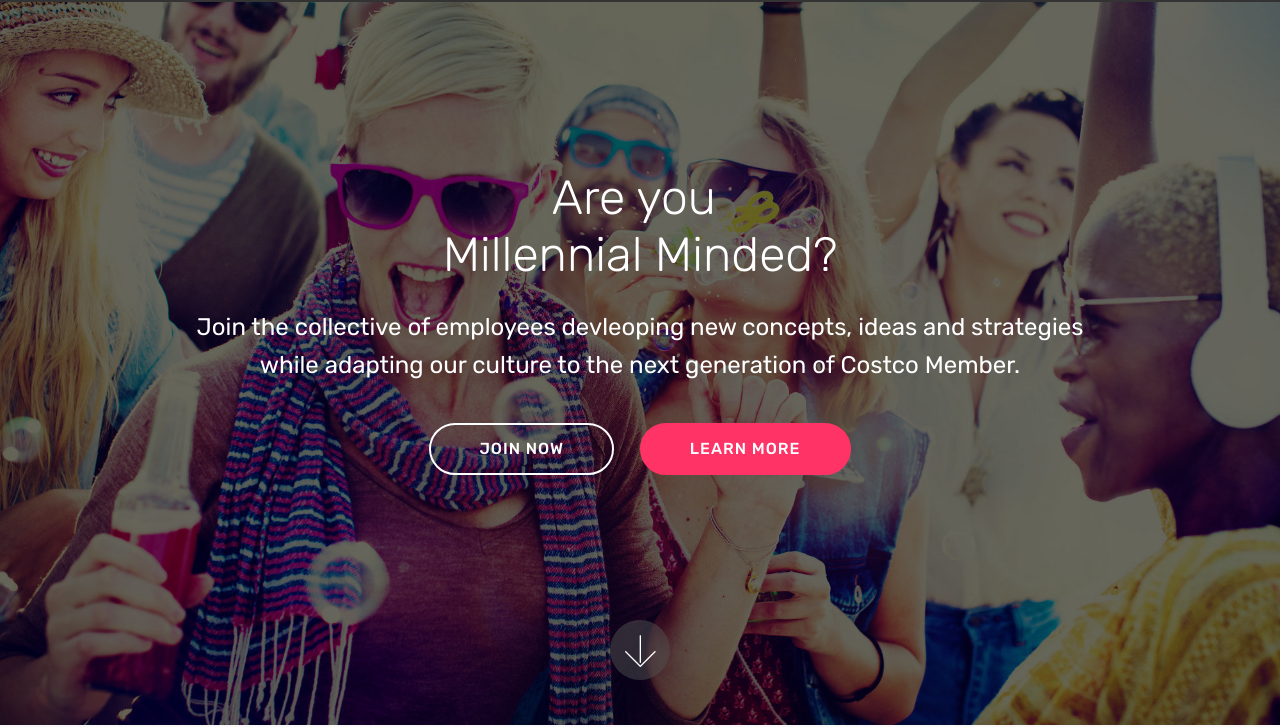
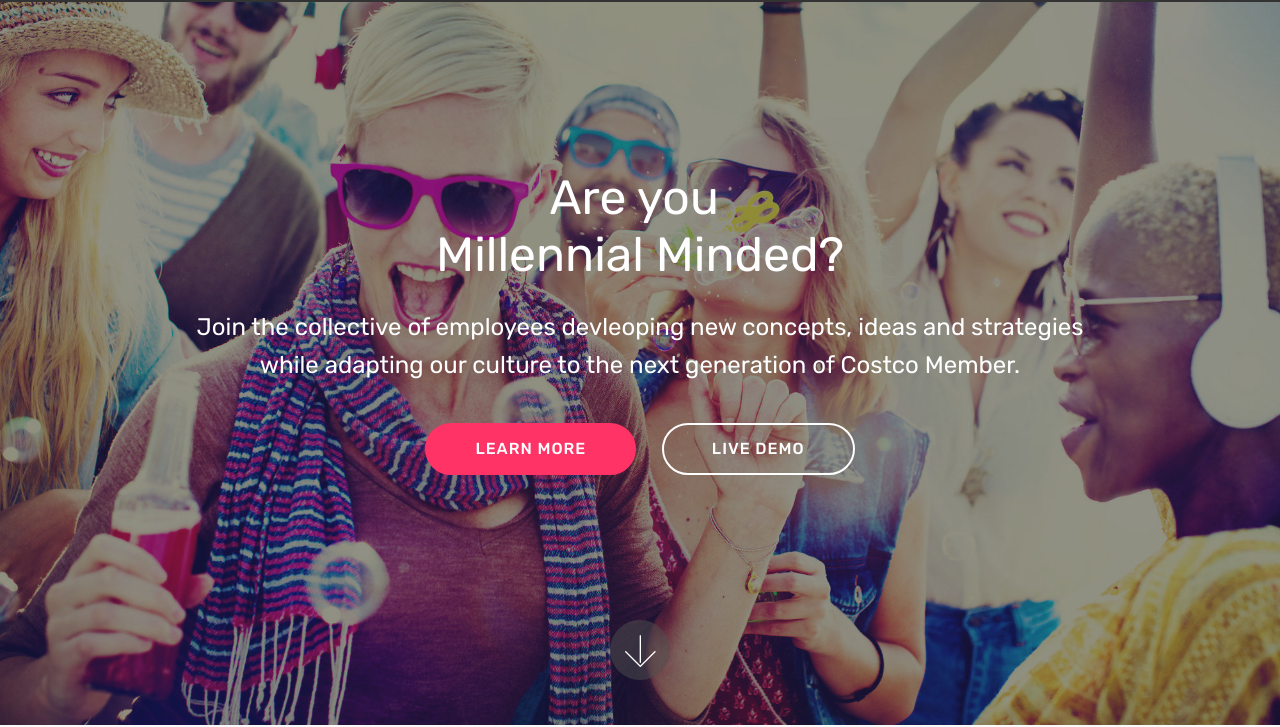
Before and after one commit to millennialcorps/millennialcorps.github.io, a plain HTML site: page index.html in a window 1280 px wide. Shown: the part 75-802 px from the top of the page. Drawn offline with Linux system fonts and the light colour scheme; files whose address does not match are found by name.

Commit message:
create github pages

```diff
--- a/assets/mobirise/css/mbr-additional.css
+++ b/assets/mobirise/css/mbr-additional.css
@@ -1372,7 +1372,7 @@ body {
 .dropup .dropdown-toggle::after {
   display: none;
 }
-.cid-r4JEcrEN2S {
+.cid-r4JMQaLyte {
   background-image: url("../../../assets/images/rsz-millennials-beach-party-2000x1358.jpg");
 }
 .cid-r3yk7HOX50 {
--- a/index.html
+++ b/index.html
@@ -8,7 +8,7 @@
   <meta name="viewport" content="width=device-width, initial-scale=1, minimum-scale=1">
   <link rel="shortcut icon" href="assets/images/logo2.png" type="image/x-icon">
   <meta name="description" content="">
-  <title>Home</title>
+  <title>Millennial Corps</title>
   <link rel="stylesheet" href="assets/web/assets/mobirise-icons/mobirise-icons.css">
   <link rel="stylesheet" href="assets/tether/tether.min.css">
   <link rel="stylesheet" href="assets/bootstrap/css/bootstrap.min.css">
@@ -55,23 +55,27 @@
     </nav>
 </section>
 
-<section class="engine"><a href="https://mobiri.se/w">html5 templates</a></section><section class="header5 cid-r4JEcrEN2S mbr-fullscreen" id="header5-n">
+<section class="engine"><a href="https://mobiri.se/k">how to develop free website</a></section><section class="cid-r4JMQaLyte mbr-fullscreen mbr-parallax-background" id="header2-p">
 
 
 
-    <div class="mbr-overlay" style="opacity: 0.6; background-color: rgb(0, 0, 0);">
-    </div>
-    <div class="container">
-        <div class="row justify-content-center">
+    <div class="mbr-overlay" style="opacity: 0.5; background-color: rgb(35, 35, 35);"></div>
+
+    <div class="container align-center">
+        <div class="row justify-content-md-center">
             <div class="mbr-white col-md-10">
-                <h1 class="mbr-section-title align-center pb-3 mbr-fonts-style display-2">Are you&nbsp;<div>Millennial Minded?</div></h1>
-                <p class="mbr-text align-center display-5 pb-3 mbr-fonts-style">Join the collective of employees devleoping new concepts, ideas and strategies while adapting our culture to the next generation of Costco Member.<br></p>
-                <div class="mbr-section-btn align-center"><a class="btn btn-md btn-white-outline display-4" href="index.html#features1-3">JOIN NOW</a>
-                        <a class="btn btn-md btn-secondary display-4" href="index.html#form1-c">LEARN MORE</a></div>
+                <h1 class="mbr-section-title mbr-bold pb-3 mbr-fonts-style display-2"><span style="font-weight: normal;">Are you&nbsp;</span><div><span style="font-weight: normal;">Millennial Minded?</span></div></h1>
+
+                <p class="mbr-text pb-3 mbr-fonts-style display-5">
+                    Join the collective of employees devleoping new concepts, ideas and strategies while adapting our culture to the next generation of Costco Member.
+                </p>
+                <div class="mbr-section-btn">
+                    <a class="btn btn-md btn-secondary display-4" href="https://mobirise.com">LEARN MORE</a>
+                    <a class="btn btn-md btn-white-outline display-4" href="https://mobirise.com">LIVE DEMO</a>
+                </div>
             </div>
         </div>
     </div>
-
     <div class="mbr-arrow hidden-sm-down" aria-hidden="true">
         <a href="#next">
             <i class="mbri-down mbr-iconfont"></i>
@@ -339,7 +343,7 @@
             <div class="media-container-column col-lg-8" data-form-type="formoid">
                     <div data-form-alert="" hidden="">Thanks for filling out the form!</div>
 
-                    <form class="mbr-form" action="https://mobirise.com/" method="post" data-form-title="Mobirise Form"><input type="hidden" name="email" data-form-email="true" value="lgsrzqObd4wWHM3nxw39cPrOtfnmzzdRCnm345aETJl/Y5CKSz+yzIJtqs4EgPWdkp7l06BnBr0rVC7eDW/ZSYOuopZxv/tj4F1uifmNbLp9N0lofxUbTlYR5MXsjSVC" data-form-field="Email">
+                    <form class="mbr-form" action="https://mobirise.com/" method="post" data-form-title="Mobirise Form"><input type="hidden" name="email" data-form-email="true" value="brRQmqgXHwK9epuEwqChCgSKO7WWSLce+9rzPKCzqdDi6ILqKYnBW0DSbejwo8csvWJQf8xlTNKM9GjkwU5vY8NKIKnibKqoljrtmvxH7l1ZpvkZ637hGq17fw1aRKt/" data-form-field="Email">
                         <div class="row row-sm-offset">
                             <div class="col-md-4 multi-horizontal" data-for="name">
                                 <div class="form-group">
@@ -370,8 +374,8 @@
   <script src="assets/tether/tether.min.js"></script>
   <script src="assets/bootstrap/js/bootstrap.min.js"></script>
   <script src="assets/smoothscroll/smooth-scroll.js"></script>
+  <script src="assets/parallax/jarallax.min.js"></script>
   <script src="assets/viewportchecker/jquery.viewportchecker.js"></script>
-  <script src="assets/parallax/jarallax.min.js"></script>
   <script src="assets/dropdown/js/script.min.js"></script>
   <script src="assets/touchswipe/jquery.touch-swipe.min.js"></script>
   <script src="assets/theme/js/script.js"></script>
```
Also changed, not shown: 1 other file.
